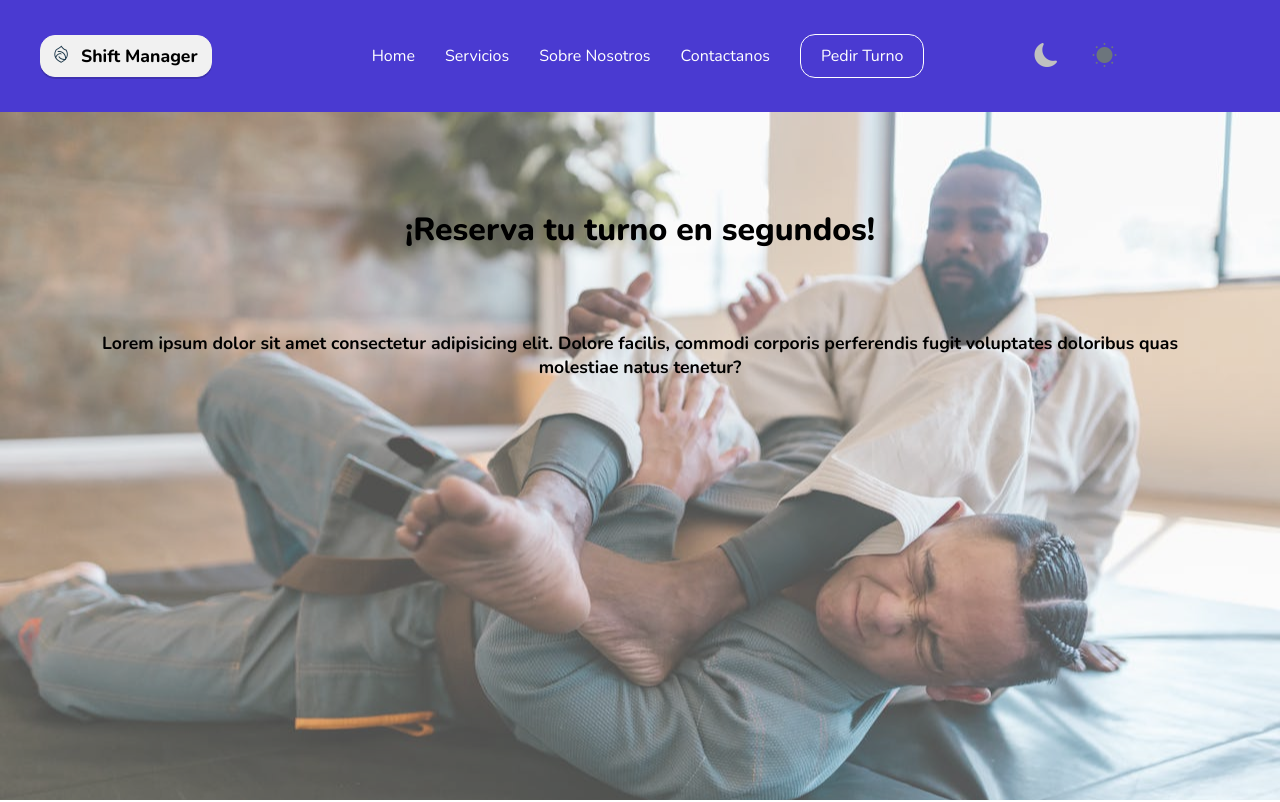
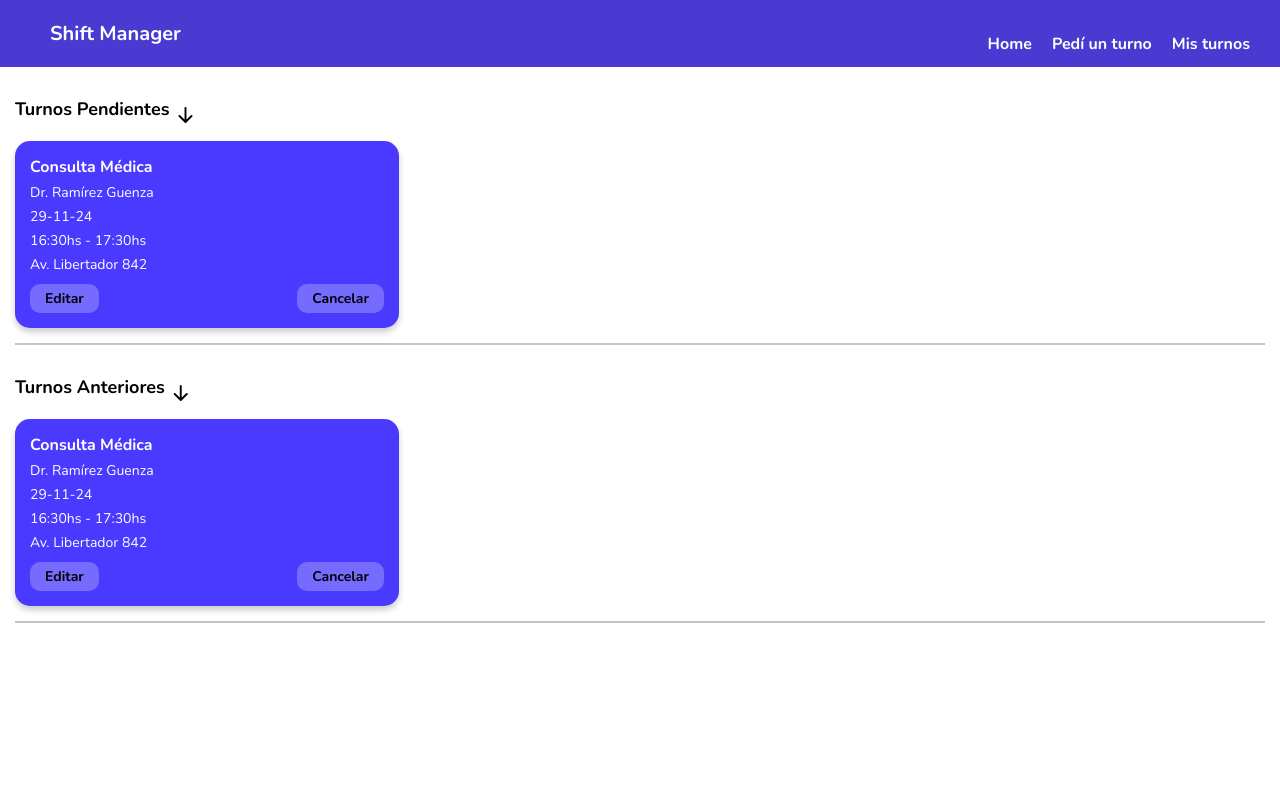
Before and after one commit to DiegoCanaless/ShiftManager, a React (Vite) app: page / in a window 1280 px wide. Shown: the top 802 px of the page. Built offline with nearby package versions, Linux system fonts and the light colour scheme.

Commit message:
navusuario + homeusuario

```diff
--- /dev/null
+++ b/src/components/navbarusuario/NavbarUsuario.css
@@ -0,0 +1,150 @@
+/* Contenedor principal del navbar */
+.navbar {
+    position: fixed;
+    bottom: 0;
+    left: 0;
+    width: 100%;
+    background-color: var(--colorPrimario);
+    box-shadow: 0 -2px 5px rgba(0, 0, 0, 0.1);
+    border-radius: 15px 15px 0 0;
+    transition: height 0.3s ease-in-out;
+    overflow: hidden;
+  }
+
+  /* Estilo cuando está cerrado */
+  .navbar.closed {
+    height: 60px; /* Altura mínima cuando está cerrado */
+  }
+
+  /* Estilo cuando está abierto */
+  .navbar.open {
+    height: 200px; /* Altura expandida cuando está abierto */
+  }
+
+  /* Header del navbar */
+  .navbar-header {
+    display: flex;
+    justify-content: space-between;
+    align-items: center;
+    padding: 10px 20px;
+  }
+
+  /* Información del usuario */
+  .user-info .username {
+    font-size: 16px;
+    font-weight: bold;
+    color: var(--colorGrisacio);
+  }
+
+  /* Íconos del header */
+  .navbar-icons {
+    display: flex;
+    gap: 15px;
+    color: var(--colorGrisacio);
+  }
+
+  .theme-toggle,
+  .menu-toggle {
+    background: none;
+    border: none;
+    font-size: 20px;
+    cursor: pointer;
+    color: var(--colorGrisacio);
+  }
+
+  /* Menú desplegable */
+  .navbar-menu {
+    display: flex;
+    flex-direction: column;
+    align-items: center;
+    padding-top: 20px;
+  }
+
+  .navbar-menu ul {
+    list-style: none;
+    margin: 0;
+    padding: 0;
+  }
+
+  .navbar-menu li {
+    margin: 15px 0;
+  }
+
+  .navbar-menu a {
+    text-decoration: none;
+    font-size: 18px;
+    font-weight: bold;
+    color: var(--colorGrisacio);
+    transition: color 0.3s;
+  }
+
+  .navbar-menu a:hover {
+    color: #f0c929; /* Color de hover */
+  }
+
+  /* Transiciones para un diseño más fluido */
+  .navbar.closed .navbar-menu {
+    display: none;
+  }
+
+  .navbar.open .navbar-menu {
+    display: flex;
+  }
+  @media (min-width: 1024px) {
+    .navbar {
+      position: static;
+      height: auto;
+      border-radius: 0;
+      box-shadow: none;
+      background-color: var(--colorPrimario);
+      display: flex;
+      justify-content: space-between;
+      align-items: center;
+      padding: 10px 30px;
+    }
+
+    .navbar-header {
+      display: flex;
+      align-items: center;
+      gap: 20px;
+    }
+
+    .user-info .username {
+      font-size: 20px;
+      color: white;
+    }
+
+    .navbar-icons {
+      display: none; /* Oculta los íconos en vista de escritorio */
+    }
+
+    .navbar-menu {
+      display: flex;
+      flex-direction: row;
+      gap: 20px;
+    }
+
+    .navbar-menu ul {
+      display: flex;
+      gap: 20px;
+      margin: 0;
+      padding: 0;
+      list-style: none;
+    }
+
+    .navbar-menu li {
+      margin: 0;
+    }
+
+    .navbar-menu a {
+      font-size: 16px;
+      font-weight: bold;
+      color: white;
+      text-decoration: none;
+      transition: color 0.3s;
+    }
+
+    .navbar-menu a:hover {
+      color: #f0c929; /* Color hover */
+    }
+  }
--- /dev/null
+++ b/src/components/navbarusuario/NavbarUsuario.jsx
@@ -0,0 +1,51 @@
+import React, { useState, useEffect } from "react";
+import "./NavbarUsuario.css";
+
+const NavbarUsuario = () => {
+  const [isOpen, setIsOpen] = useState(false);
+  const [isDesktop, setIsDesktop] = useState(false);
+
+  useEffect(() => {
+    const handleResize = () => {
+      setIsDesktop(window.innerWidth >= 1024);
+    };
+
+    handleResize(); // Verifica el tamaño inicial
+    window.addEventListener("resize", handleResize);
+
+    return () => window.removeEventListener("resize", handleResize);
+  }, []);
+
+  const toggleMenu = () => {
+    if (!isDesktop) setIsOpen(!isOpen);
+  };
+
+  return (
+    <div className={`navbar ${isDesktop ? "desktop" : isOpen ? "open" : "closed"}`}>
+      <div className="navbar-header">
+        <div className="user-info">
+          <span className="username">Shift Manager</span>
+        </div>
+        {!isDesktop && (
+          <div className="navbar-icons">
+            <button className="menu-toggle" onClick={toggleMenu}>
+              {isOpen ? "✖" : "☰"}
+            </button>
+          </div>
+        )}
+      </div>
+
+      {(isDesktop || isOpen) && (
+        <div className="navbar-menu">
+          <ul>
+            <li><a href="#home">Home</a></li>
+            <li><a href="#pediTurno">Pedí un turno</a></li>
+            <li><a href="#misTurnos">Mis turnos</a></li>
+          </ul>
+        </div>
+      )}
+    </div>
+  );
+};
+
+export default NavbarUsuario;
--- a/src/index.css
+++ b/src/index.css
@@ -2,6 +2,7 @@
   --colorPrimario: #4A3AD1;
   --colorGrisacio: #F1F1F1;
   --colorFormulario: #352525;
+  --colorVioletaclaro: #8E94F2;
 }
 
 *{
@@ -11,7 +12,10 @@
   box-sizing: border-box;
   font-family: "Nunito", sans-serif;
 }
+p{
+  font-family: "Nunito", sans-serif;
 
+}
 
 a{
   text-decoration: none;
--- a/src/main.jsx
+++ b/src/main.jsx
@@ -2,10 +2,12 @@ import { StrictMode } from 'react'
 import { createRoot } from 'react-dom/client'
 import './index.css'
 import Home from './pages/home/home.jsx'
-
+import  InicioUsuario  from './pages/incioUsuario/inicioUsuario.jsx'
 
 createRoot(document.getElementById('root')).render(
   <StrictMode>
-    <Home></Home>
+    {/* <Home></Home> */}
+    <InicioUsuario></InicioUsuario>
+
   </StrictMode>,
 )
--- /dev/null
+++ b/src/pages/incioUsuario/inicioUsuario.css
@@ -0,0 +1,121 @@
+
+
+/* Barra superior */
+.nav-estatico {
+    background-color: #4A3AFF; /* Color morado */
+    height: 50px;
+    display: flex;
+    justify-content: space-between;
+    align-items: center;
+    padding: 0 15px;
+    position: sticky;
+    top: 0;
+
+}
+
+.nombreEmpresa {
+    font-size: 18px;
+    font-weight: bold;
+    color: #FFFFFF;
+}
+
+.iconos-barra {
+    display: flex;
+    gap: 10px;
+}
+
+/* Títulos de secciones */
+.titulo-pendientes,
+.titulo-anteriores {
+    font-size: 18px;
+    font-weight: bold;
+    margin: 20px 15px 10px;
+     display: flex;
+    /* justify-content: space-between;  */
+    align-items: center;
+    color: #000000;
+}
+
+/* Icono desplegable */
+.icono-desplegable {
+    font-size: 16px;
+    cursor: pointer;
+    animation: none;
+}
+.bi-arrow-down-short, .bi-arrow-right-short {
+    font-size: 2rem;
+     margin-top: 1.5vh;
+    color: black;
+    display: flex;
+    justify-content: center;
+    animation: none;
+  }
+
+/* Tarjetas de turnos */
+.card-turno {
+    background-color: #4A3AFF;
+    border-radius: 15px;
+    padding: 15px;
+    margin: 10px 15px;
+    color: #FFFFFF;
+    box-shadow: 0 4px 6px rgba(0, 0, 0, 0.2);
+
+}
+
+.titulo-consulta {
+    font-size: 16px;
+    font-weight: bold;
+    margin-bottom: 5px;
+}
+
+.card-datos {
+    font-size: 14px;
+    margin-bottom: 5px;
+    color: white;
+    font-family: "Nunito", sans-serif;
+}
+
+/* Botones */
+.btns-card {
+    display: flex;
+    justify-content: space-between;
+    margin-top: 10px;
+}
+
+.btn-card {
+    background-color: #766BFF; /* Morado claro */
+    border: none;
+    border-radius: 10px;
+    padding: 5px 15px;
+    font-size: 14px;
+    color: black;
+    cursor: pointer;
+    font-family: "Nunito", sans-serif;
+    font-weight: bold;
+}
+
+.btn-card:hover {
+    background-color: #5A51CC; /* Morado más oscuro */
+}
+.turnos-anteriores{
+    margin-bottom: 40%;
+}
+
+/* Línea separadora */
+.linea-separadora {
+    height: 2px;
+    background-color: #C4C4C4;
+    margin: 15px 15px;
+}
+@media (min-width: 600px) {
+    .card-turno{
+        width: 30%;
+    }
+
+
+  }
+  @media (min-width: 1024px) {
+    .nav-estatico{
+        display: none;
+    }
+}
--- /dev/null
+++ b/src/pages/incioUsuario/inicioUsuario.jsx
@@ -0,0 +1,82 @@
+import React, { useState } from 'react';
+import NavbarUsuario from '../../components/navbarusuario/NavbarUsuario';
+import './inicioUsuario.css';
+
+const InicioUsuario = () => {
+  // Estado para controlar la visibilidad de las tarjetas y el icono de la flecha
+  const [pendientesVisible, setPendientesVisible] = useState(true);
+  const [anterioresVisible, setAnterioresVisible] = useState(true);
+
+  // Función para alternar el estado de las secciones
+  const togglePendientes = () => {
+    setPendientesVisible(!pendientesVisible);
+  };
+
+  const toggleAnteriores = () => {
+    setAnterioresVisible(!anterioresVisible);
+  };
+
+  return (
+    <>
+      <NavbarUsuario />
+      <div>
+        <div className="nav-estatico">
+          <span className="nombreEmpresa">ShiftManager</span>
+          <div className="iconos-barra">
+            {/* Aquí pueden ir íconos si los tienes */}
+          </div>
+        </div>
+
+        {/* Turnos Pendientes */}
+        <div className="turnos-pendientes">
+          <h2 className="titulo-pendientes" onClick={togglePendientes}>
+            Turnos Pendientes
+            <span className="icono-desplegable">
+              <i className={`bi ${pendientesVisible ? 'bi-arrow-down-short' : 'bi-arrow-right-short'}`}></i>
+            </span>
+          </h2>
+          {pendientesVisible && (
+            <div className="card-turno">
+              <h2 className="titulo-consulta">Consulta Médica</h2>
+              <p className="card-datos">Dr. Ramírez Guenza</p>
+              <p className="card-datos">29-11-24</p>
+              <p className="card-datos">16:30hs - 17:30hs</p>
+              <p className="card-datos">Av. Libertador 842</p>
+              <div className="btns-card">
+                <button className="btn-card">Editar</button>
+                <button className="btn-card">Cancelar</button>
+              </div>
+            </div>
+          )}
+          <div className="linea-separadora"></div>
+        </div>
+
+        {/* Turnos Anteriores */}
+        <div className="turnos-anteriores">
+          <h2 className="titulo-anteriores" onClick={toggleAnteriores}>
+            Turnos Anteriores
+            <span className="icono-desplegable">
+              <i className={`bi ${anterioresVisible ? 'bi-arrow-down-short' : 'bi-arrow-right-short'}`}></i>
+            </span>
+          </h2>
+          {anterioresVisible && (
+            <div className="card-turno">
+              <h2 className="titulo-consulta">Consulta Médica</h2>
+              <p className="card-datos">Dr. Ramírez Guenza</p>
+              <p className="card-datos">29-11-24</p>
+              <p className="card-datos">16:30hs - 17:30hs</p>
+              <p className="card-datos">Av. Libertador 842</p>
+              <div className="btns-card">
+                <button className="btn-card">Editar</button>
+                <button className="btn-card">Cancelar</button>
+              </div>
+            </div>
+          )}
+          <div className="linea-separadora"></div>
+        </div>
+      </div>
+    </>
+  );
+};
+
+export default InicioUsuario;
```
